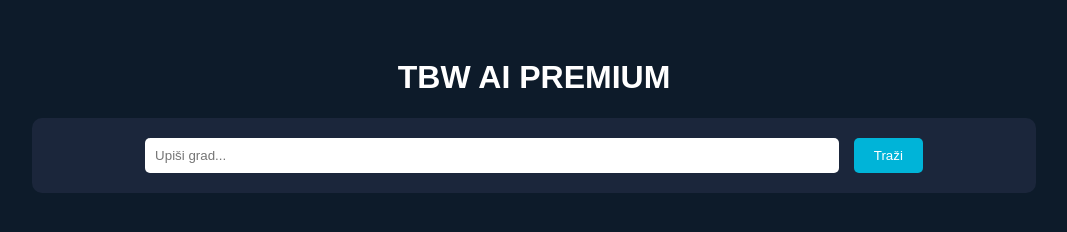
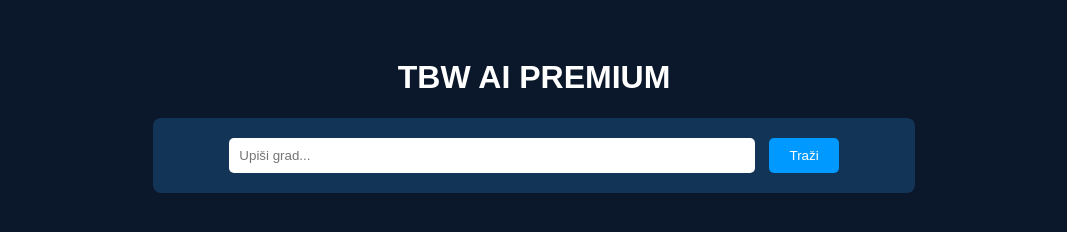
Before and after one commit to aitbwbooking-ctrl/tbw-ai-premium-ultra-founder, a plain HTML site: page index.html in a window 1280 px wide. Shown: the whole page, without its empty margins (106-1173 px from the left). Drawn offline with Linux system fonts and the light colour scheme.

Commit message:
Update style.css

```diff
--- a/style.css
+++ b/style.css
@@ -1,16 +1,16 @@
 body {
     font-family: Arial;
-  background: #0d1b2a;
+    background: #0b182b;
     color: white;
     text-align: center;
     padding: 30px;
 }
 
 .box {
-  background: #1b263b;
+    background: #123456;
     padding: 20px;
-  border-radius: 10px;
-  width: 80%;
+    border-radius: 8px;
+    width: 60%;
     margin: auto;
 }
 
@@ -24,9 +24,14 @@ input {
 button {
     padding: 10px 20px;
     margin-left: 10px;
+    border-radius: 5px;
     border: none;
-  background: #00b4d8;
+    background: #09f;
     color: white;
-  border-radius: 5px;
     cursor: pointer;
 }
+
+#output {
+    margin-top: 30px;
+    font-size: 18px;
+}
```
Lines whose indentation alone changed are shown as unchanged.
